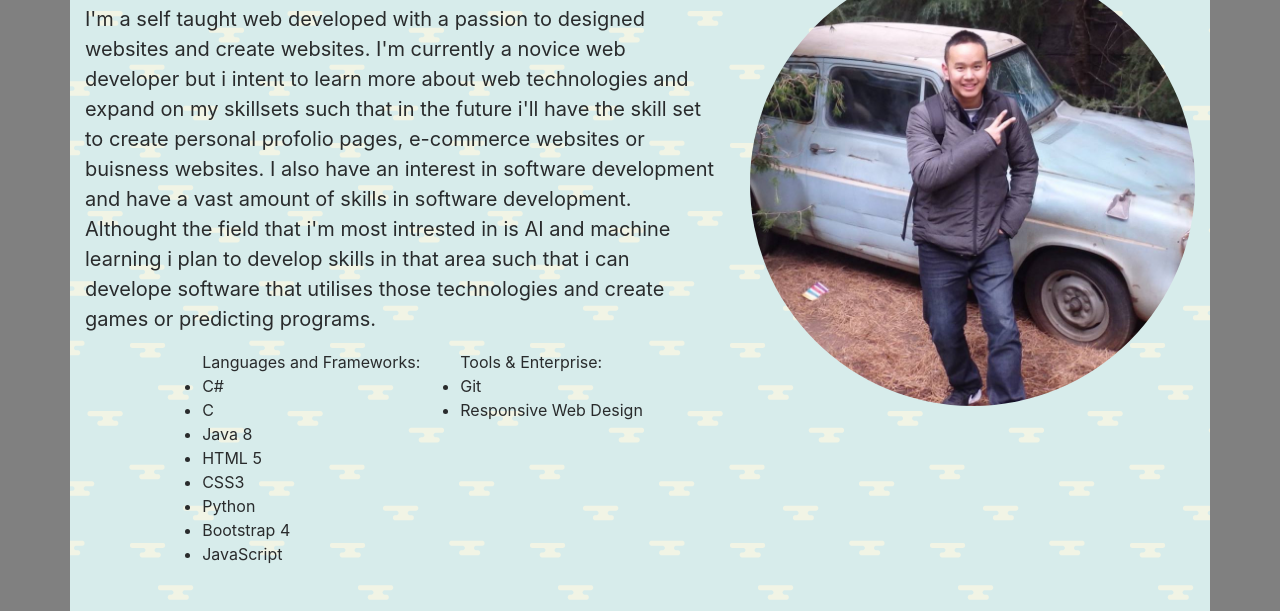
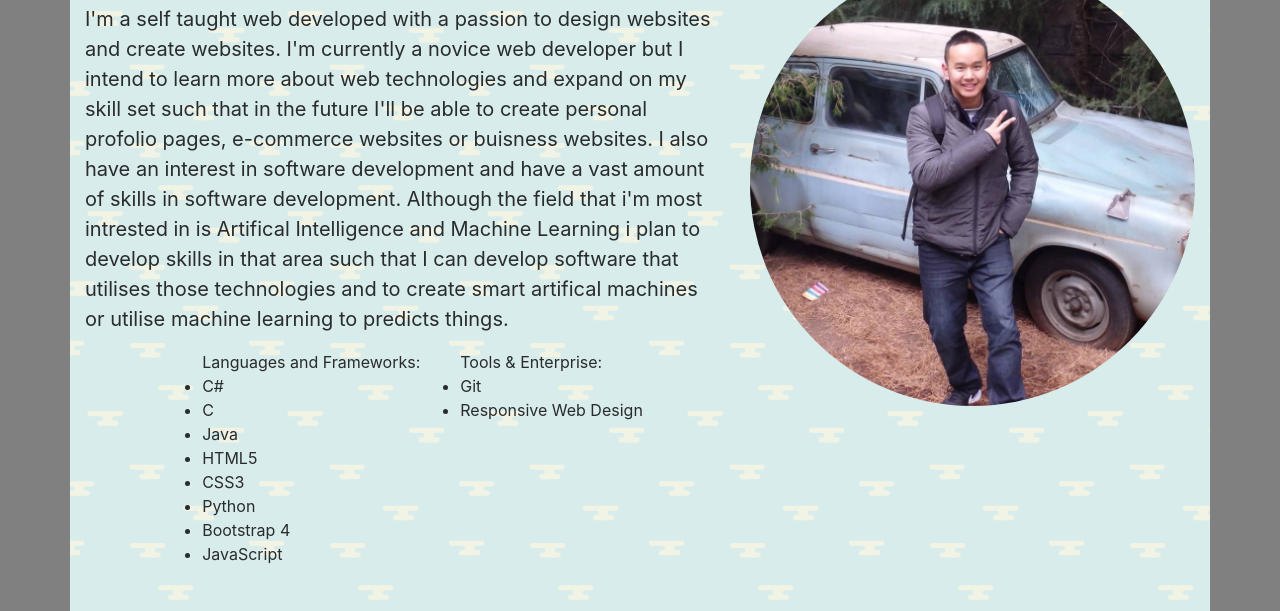
Before and after one commit to johnnycrusher/portfolio-page, a website: page public/index.html in a window 1280 px wide. Shown: the part 535-1146 px from the top of the page. Drawn offline with nearby package versions, Linux system fonts and the light colour scheme.

Commit message:
fixed spelling errors

```diff
--- a/public/index.html
+++ b/public/index.html
@@ -63,13 +63,13 @@
       <div class="row" id = "about">
         <div class ="col-7 pt-5 about-section" id="about" style='min-height:700px'>
           <h2>John Huynh</h2>
-          <p> I'm a self taught web developed with a passion to designed websites and create websites. I'm currently a novice web developer but i intent to learn more about web technologies and expand on my skillsets such that in the future i'll have the skill set to create personal profolio pages, e-commerce websites or buisness websites. I also have an interest in software development and have a vast amount of skills in software development. Althought the field that i'm most intrested in is AI and machine learning i plan to develop skills in that area such that i can develope software that utilises those technologies and create games or predicting programs.</p>
+          <p> I'm a self taught web developed with a passion to design websites and create websites. I'm currently a novice web developer but I intend to learn more about web technologies and expand on my skill set such that in the future I'll be able to create personal profolio pages, e-commerce websites or buisness websites. I also have an interest in software development and have a vast amount of skills in software development. Although the field that i'm most intrested in is Artifical Intelligence and Machine Learning i plan to develop skills in that area such that I can develop software that utilises those technologies and to create smart artifical machines or utilise machine learning to predicts things.</p>
           <div class="skillsTable">
             <ul>Languages and Frameworks:
               <li>C#</li>
               <li>C</li>
-              <li>Java 8</li>
-              <li>HTML 5</li>
+              <li>Java</li>
+              <li>HTML5</li>
               <li>CSS3</li>
               <li>Python</li>
               <li>Bootstrap 4</li>
```
